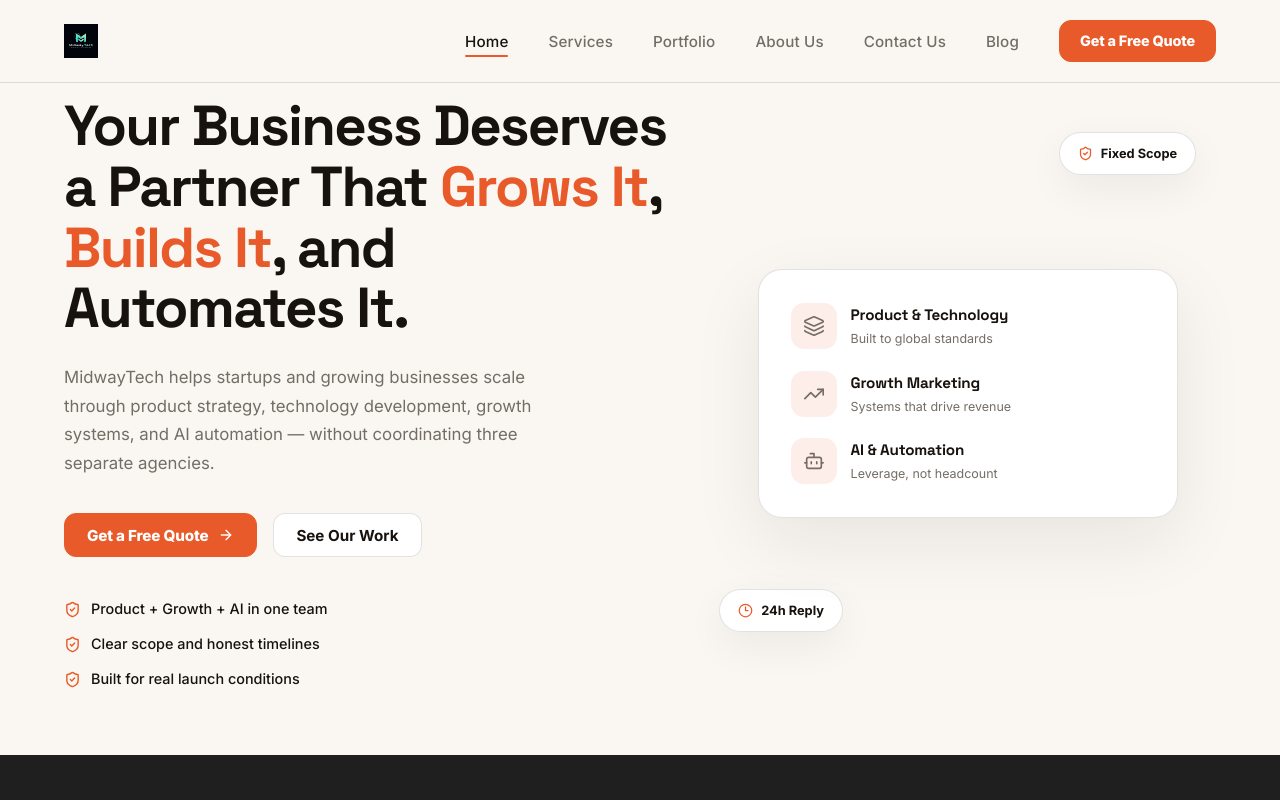
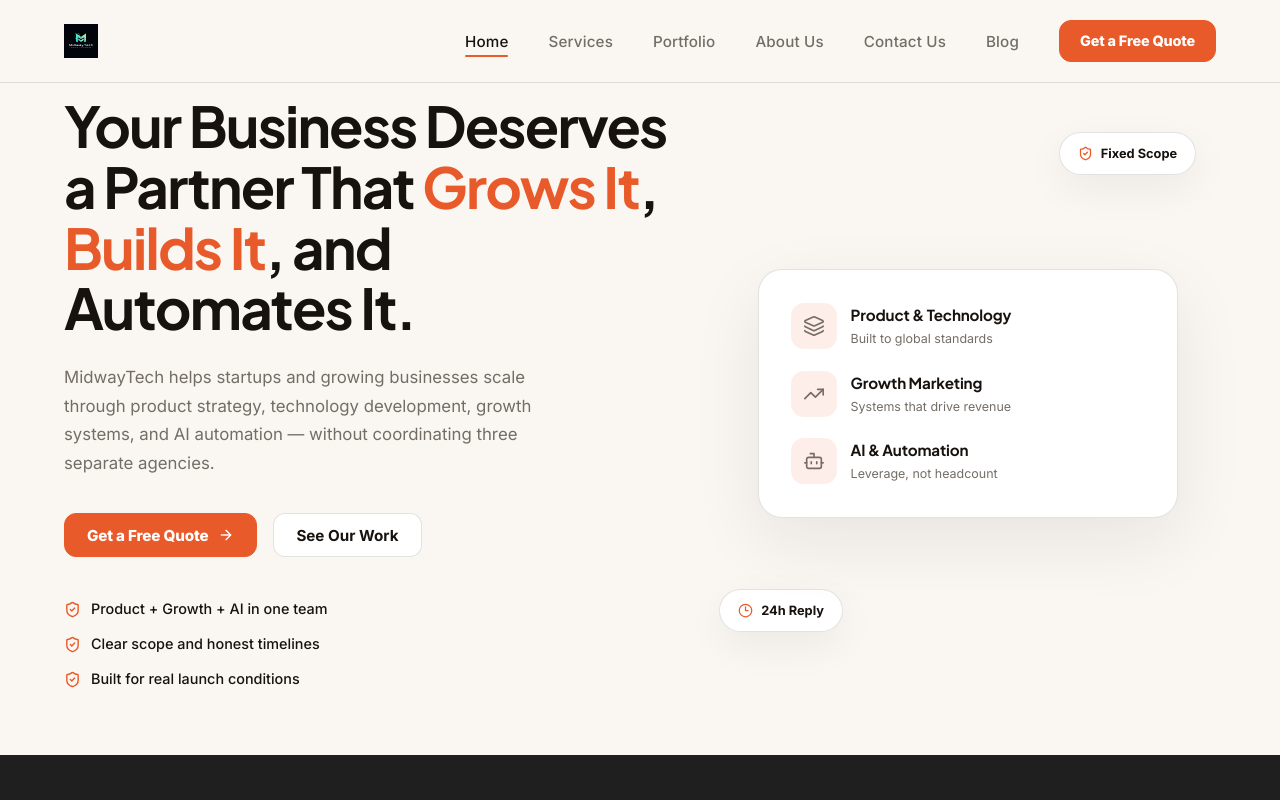
Before and after one commit to midwaytech2026-commits/midway-tech-website, a React (Vite) app in the folder client/: page / in a window 1280 px wide. Shown: the top 800 px of the page. Built offline with nearby package versions, Linux system fonts and the light colour scheme; no server answers.

Commit message:
live update: switch heading font to Plus Jakarta Sans

```diff
--- a/client/src/components/common/ComingSoonModal.css
+++ b/client/src/components/common/ComingSoonModal.css
@@ -86,7 +86,7 @@
 .csm-title {
   font-family: var(--font-display);
   font-size: 1.4rem;
-  font-weight: 800;
+  font-weight: 700;
   color: var(--color-text-main);
   letter-spacing: -0.02em;
   margin-bottom: 0.6rem;
--- a/client/src/components/common/CtaStrip.css
+++ b/client/src/components/common/CtaStrip.css
@@ -15,7 +15,7 @@
 .cta-strip-text h2 {
   font-family: var(--font-display);
   font-size: clamp(1.75rem, 3vw, 2.5rem);
-  font-weight: 800;
+  font-weight: 700;
   color: var(--color-text-light);
   margin-bottom: 0.5rem;
 }
--- a/client/src/components/layout/Footer.css
+++ b/client/src/components/layout/Footer.css
@@ -19,7 +19,7 @@
 .footer-cta-inner h2 {
   font-family: var(--font-display);
   font-size: clamp(1.5rem, 2.6vw, 2.1rem);
-  font-weight: 800;
+  font-weight: 700;
   color: var(--color-text-light);
   letter-spacing: -0.02em;
   margin-bottom: 0.4rem;
--- a/client/src/styles/global.css
+++ b/client/src/styles/global.css
@@ -1,4 +1,4 @@
-@import url('https://fonts.googleapis.com/css2?family=Space+Grotesk:wght@500;600;700;800&family=Inter:wght@400;500;600;700;800&display=swap');
+@import url('https://fonts.googleapis.com/css2?family=Inter:wght@400;500;600;700;800&family=Plus+Jakarta+Sans:wght@600;700&display=swap');
 
 *, *::before, *::after {
   box-sizing: border-box;
@@ -33,9 +33,9 @@
   --gray-mid:  #020812;
 
   /* Fonts */
-  --font-display: 'Space Grotesk', system-ui, sans-serif;
+  --font-display: 'Plus Jakarta Sans', system-ui, sans-serif;
   --font-body:    'Inter', system-ui, sans-serif;
-  --font-kicker:  'Inter', system-ui, sans-serif;
+  --font-kicker:  var(--font-body);
 
   /* Final color system — warm premium palette, orange only (no green). */
   --color-bg-main:            #FAF7F2;
```
